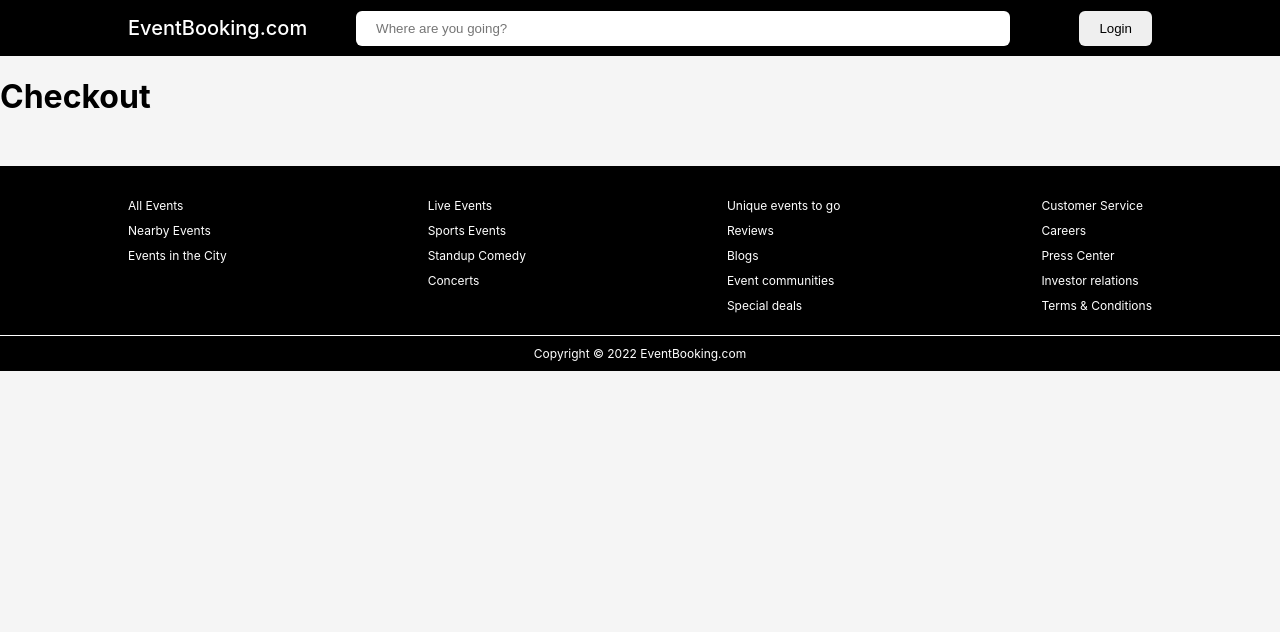
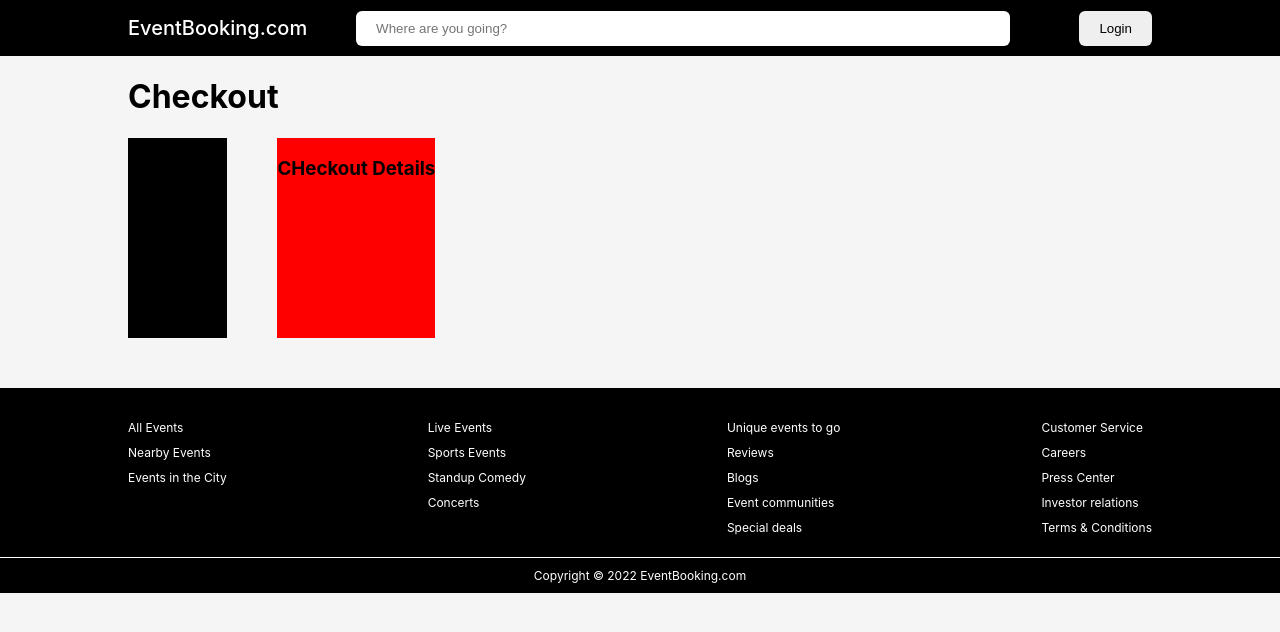
Before and after one commit to YoninahSharma/Event_Ticket_Booking_System, a React (Create React App) app: page /checkout in a window 1280 px wide. Shown: the top 632 px of the page. Built offline with nearby package versions, Linux system fonts and the light colour scheme.

Commit message:
checkout page layout

```diff
--- a/package.json
+++ b/package.json
@@ -3,10 +3,15 @@
   "version": "0.1.0",
   "private": true,
   "dependencies": {
+    "@emotion/react": "^11.9.3",
+    "@emotion/styled": "^11.9.3",
     "@fortawesome/fontawesome-svg-core": "^6.1.1",
     "@fortawesome/free-regular-svg-icons": "^6.1.1",
     "@fortawesome/free-solid-svg-icons": "^6.1.1",
     "@fortawesome/react-fontawesome": "^0.2.0",
+    "@mui/icons-material": "^5.8.4",
+    "@mui/material": "^5.9.1",
+    "@mui/styled-engine-sc": "^5.8.0",
     "@testing-library/jest-dom": "^5.16.4",
     "@testing-library/react": "^13.3.0",
     "@testing-library/user-event": "^13.5.0",
@@ -17,6 +22,7 @@
     "react-scripts": "5.0.1",
     "react-slick": "^0.29.0",
     "slick-carousel": "^1.8.1",
+    "styled-components": "^5.3.5",
     "web-vitals": "^2.1.4"
   },
   "scripts": {
--- a/src/component/cardCarousel/cardCarousel.js
+++ b/src/component/cardCarousel/cardCarousel.js
@@ -21,30 +21,7 @@ const CardCarousel = () => {
         <div>
           <EventCard />
         </div>
-        <div>
-          <EventCard />
-        </div>
-        <div>
-          <EventCard />
-        </div>
-        <div>
-          <EventCard />
-        </div>
-        <div>
-          <EventCard />
-        </div>
-        <div>
-          <EventCard />
-        </div>
-        <div>
-          <EventCard />
-        </div>
-        <div>
-          <EventCard />
-        </div>
-        <div>
-          <EventCard />
-        </div>
+
       </Slider>
     </div>
   );
--- a/src/pages/checkout/checkout.css
+++ b/src/pages/checkout/checkout.css
@@ -0,0 +1,21 @@
+.checkout {
+    margin: 0 auto;
+    width: 80%;
+}
+
+.checkoutLayout {
+    display: flex;
+    flex-direction: row;
+    flex: 1;
+    gap: 50px;
+}
+
+.ticketInfo {
+    background-color: black;
+    height: 200px;
+}
+
+.checkoutDetail {
+    background-color: red;
+    height: 200px;
+}
--- a/src/pages/checkout/checkout.js
+++ b/src/pages/checkout/checkout.js
@@ -2,8 +2,18 @@ import "./checkout.css";
 
 const Checkout = () => {
     return (
-        <div>
+        <div className="checkout">
             <h1>Checkout</h1>
+            <div className="checkoutLayout">
+                <div className="ticketInfo">
+                <h3>Ticket INfo</h3>
+                </div>
+                <div className="checkoutDetail">
+                    <h3>CHeckout Details</h3>
+                </div>
+            </div>
+
+
         </div>
     )
 }
--- a/src/pages/event/event.js
+++ b/src/pages/event/event.js
@@ -1,4 +1,11 @@
 import "./event.css";
+import { Link } from "react-router-dom";
+import FacebookIcon from '@mui/icons-material/Facebook';
+import InstagramIcon from '@mui/icons-material/Instagram';
+import YouTubeIcon from '@mui/icons-material/YouTube';
+import { red, blue, purple } from '@mui/material/colors';
+
+
 
 const Event = () => {
   return (
@@ -17,7 +24,7 @@ const Event = () => {
             <span className="eventInfo">Comdey Show | Hindi | 2 hrs</span>
           </div>
           <div>
-            <button className="bookNow">Book Now</button>
+            <button className="bookNow">  <Link to="/checkout" style={{textDecoration:'none', color:'white'}}>Book Now</Link></button>
           </div>
         </div>
         <div className="eventDateTimePrice">
@@ -30,9 +37,10 @@ const Event = () => {
             <span className="artist">Artist</span>
             <span className="artistName">Gaurav Kapoor</span>
             <div className="socialMedia">
-              <span>F</span>
-              <span>I</span>
-              <span>Y</span>
+              <InstagramIcon sx={{ color: purple[500] }} />
+              <FacebookIcon sx={{ color: blue[500] }} />
+              <YouTubeIcon sx={{ color: red[500] }} />
+
             </div>
           </div>
           <div className="eventDescription">
```
Also changed, not shown: 1 other file (tests, documents, lock files or other folders).
